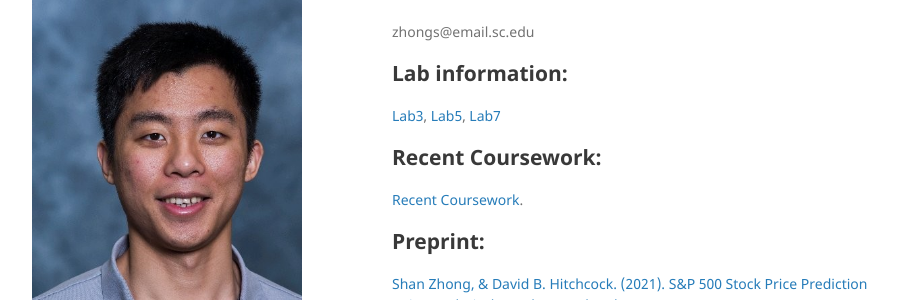
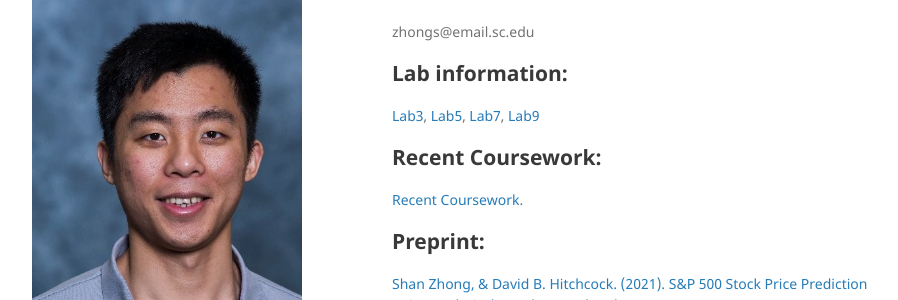
Before and after one commit to Shanlearning/Shanlearning.github.io, a Jekyll site: the page built from index.md, in a window 1280 px wide. Shown: the part 121-421 px from the top of the page, without its empty margins (178-1076 px from the left). Built offline with Jekyll 4.4.1, drawn with Linux system fonts in a browser that asks for light colours.

Commit message:
Update index.md

```diff
--- a/index.md
+++ b/index.md
@@ -12,7 +12,8 @@ zhongs@email.sc.edu
 
 [Lab3](https://github.com/Shanlearning/Stat201/tree/master/Lab3),
 [Lab5](https://github.com/Shanlearning/Stat201/tree/master/Lab5),
-[Lab7](https://github.com/Shanlearning/Stat201/tree/master/Lab7)
+[Lab7](https://github.com/Shanlearning/Stat201/tree/master/Lab7),
+[Lab9](https://github.com/Shanlearning/Stat201/tree/master/Lab9)
 
 ## Recent Coursework:
 [Recent Coursework](https://github.com/Shanlearning/past-coursework#past-coursework).
```
